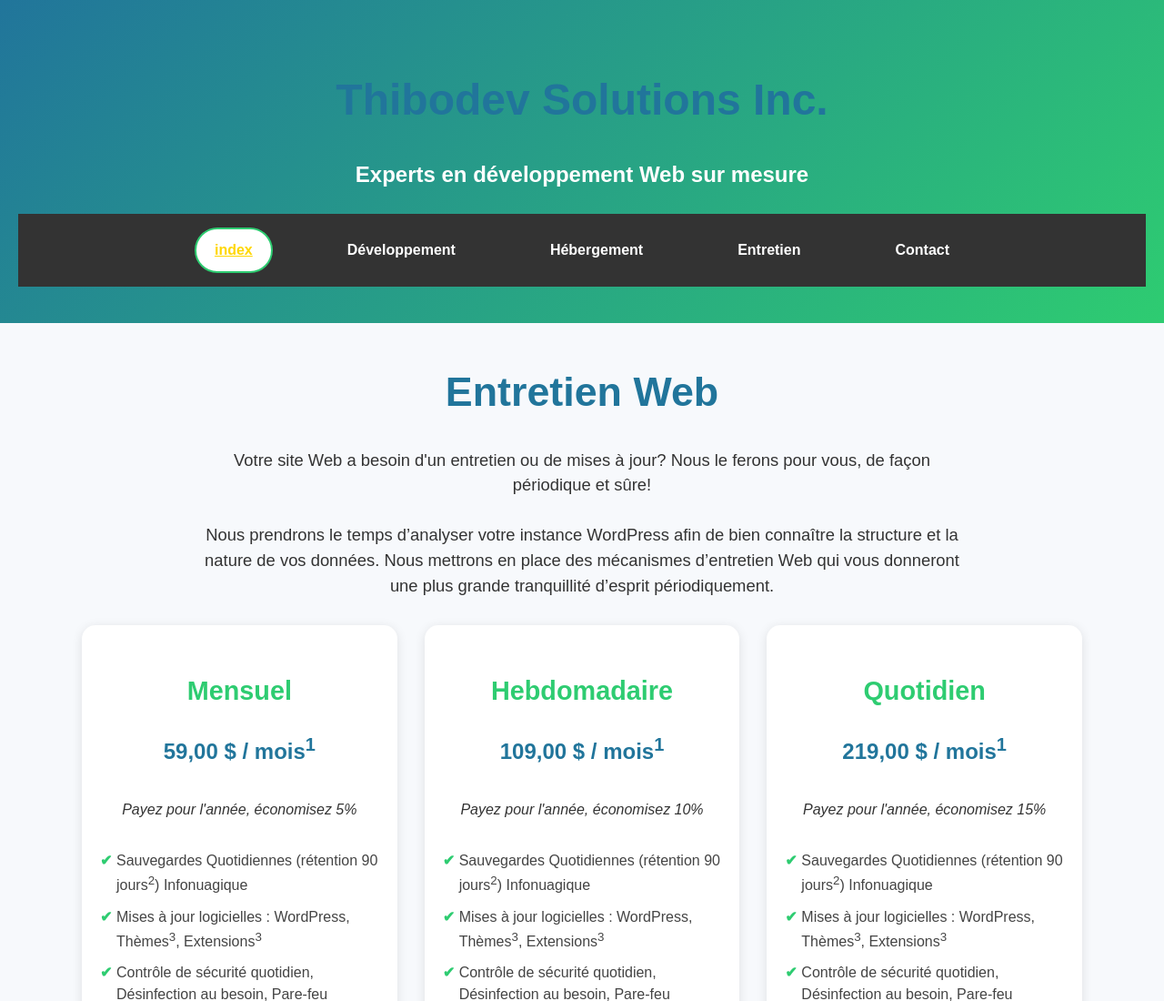
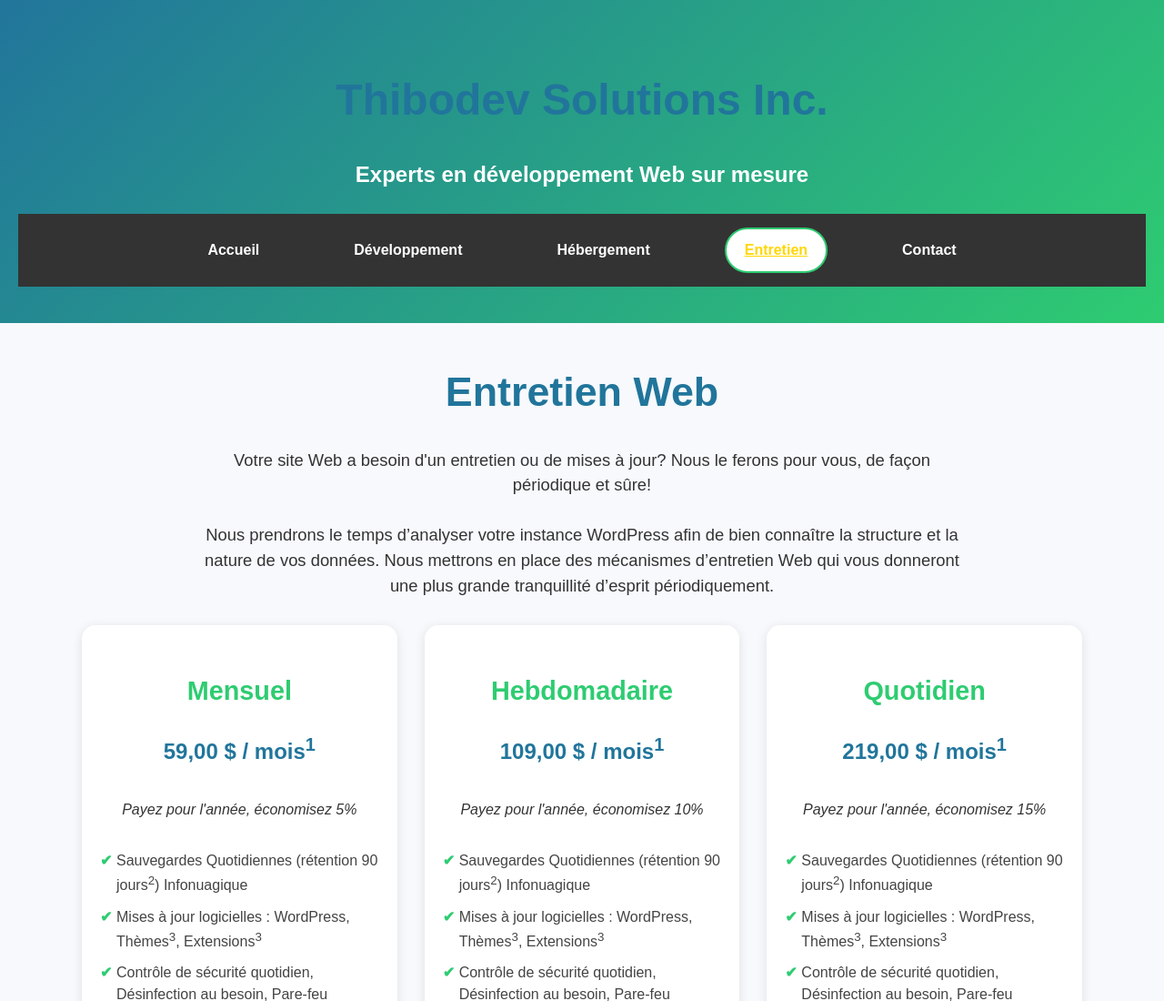
Before and after one commit to hoymac/Thibo, a plain HTML site: page Entretien.html in a window 1280 px wide. Shown: the top 1100 px of the page at 91% size. Drawn offline with Linux system fonts and the light colour scheme.

Commit message:
Update Entretien.html

```diff
--- a/Entretien.html
+++ b/Entretien.html
@@ -223,12 +223,13 @@
 </style>
 
 <nav>
-  <a href="index.html" class="active">index</a>
+  <a href="Accueil.html">Accueil</a>
   <a href="Développement.html">Développement</a>
   <a href="Hébergement.html">Hébergement</a>
-  <a href="Entretien.html">Entretien</a>
+  <a href="Entretien.html" class="active">Entretien</a>
   <a href="contact.html">Contact</a>
 </nav>
+
 
 </header>
 
```
